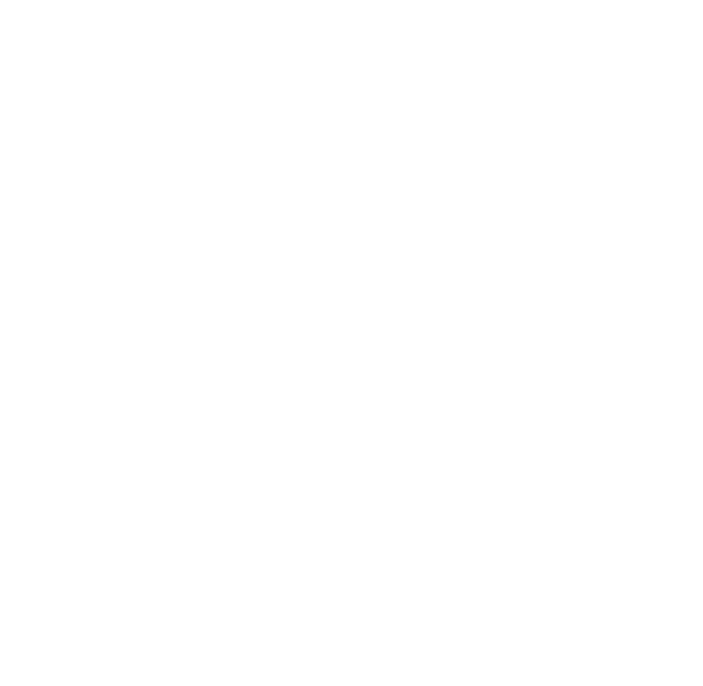
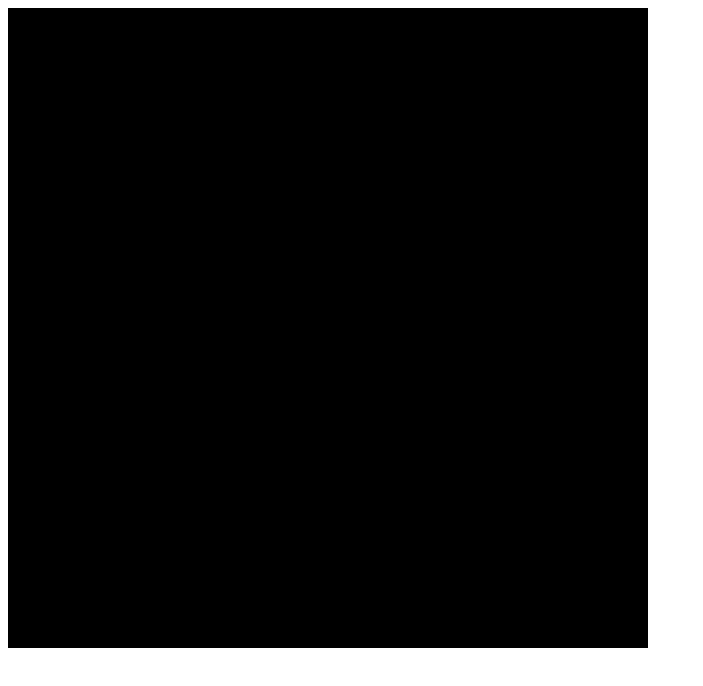
Before and after one commit to montelzek/eatch-a-sketch, a plain HTML site: page index.html in a window 1280 px wide. Shown: the whole page, without its empty margins (0-703 px from the left). Drawn offline with Linux system fonts and the light colour scheme.

Commit message:
Created a 16x16 grid of divs

```diff
--- a/index.html
+++ b/index.html
@@ -6,7 +6,7 @@
         <meta http-equiv="X-UA-Compatible" content="ie=edge">
         <title>Eatch a sketch</title>
         <link rel="stylesheet" href="style.css">
-        <script src="script.js"></script>
+        <script src="script.js" defer></script>
     </head>
     <body>
         <div id="container">
--- a/script.js
+++ b/script.js
@@ -0,0 +1,12 @@
+const container = document.querySelector("#container");
+
+for (let i = 1; i <= 16; i++) {
+    const row = document.createElement("div");
+    row.classList.add("row");
+    container.appendChild(row);
+    for (let i = 1; i <= 16; i++) {
+        const oner = document.createElement("div");
+        oner.classList.add("oner");
+        row.appendChild(oner);
+    }
+}
--- a/style.css
+++ b/style.css
@@ -0,0 +1,12 @@
+div.oner {
+    background-color: black;
+    width: 40px;
+    height: 40px;
+}
+#container {
+
+}
+
+div.row {
+    display: flex;
+}
```
